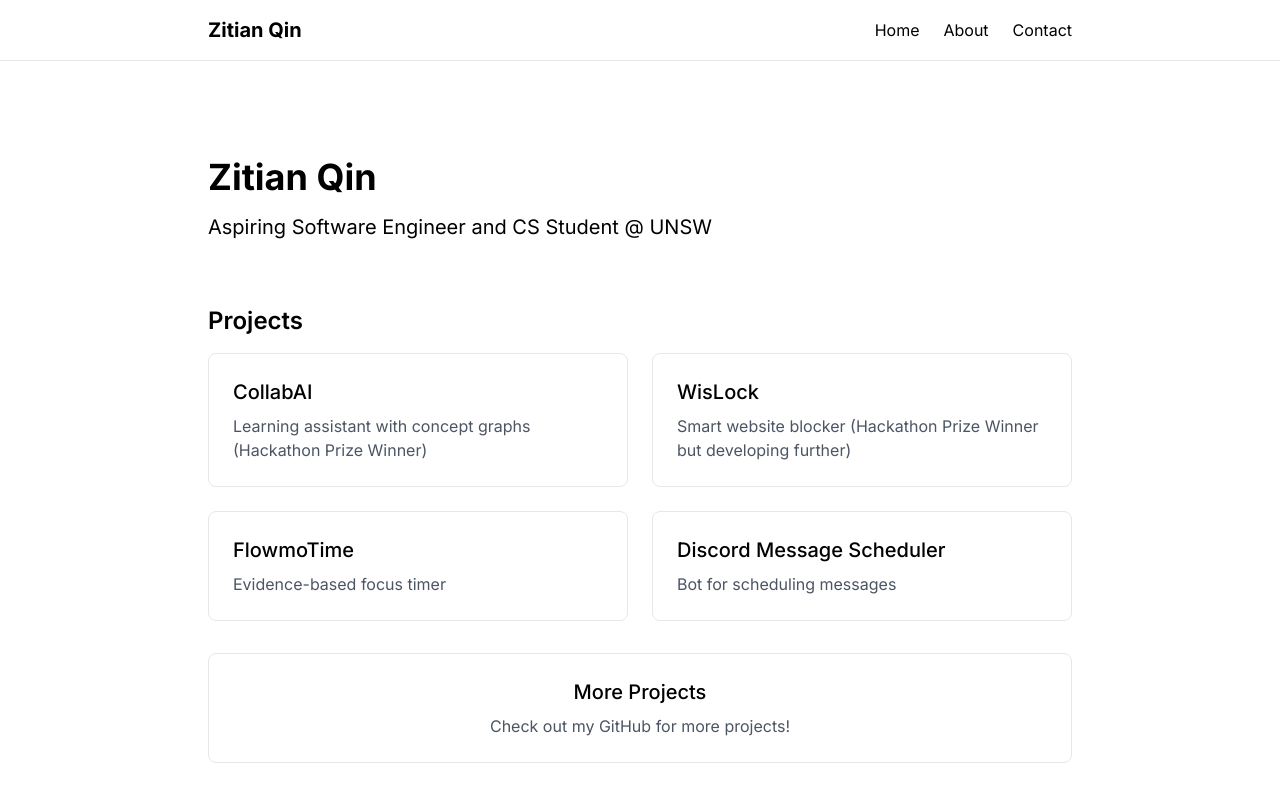
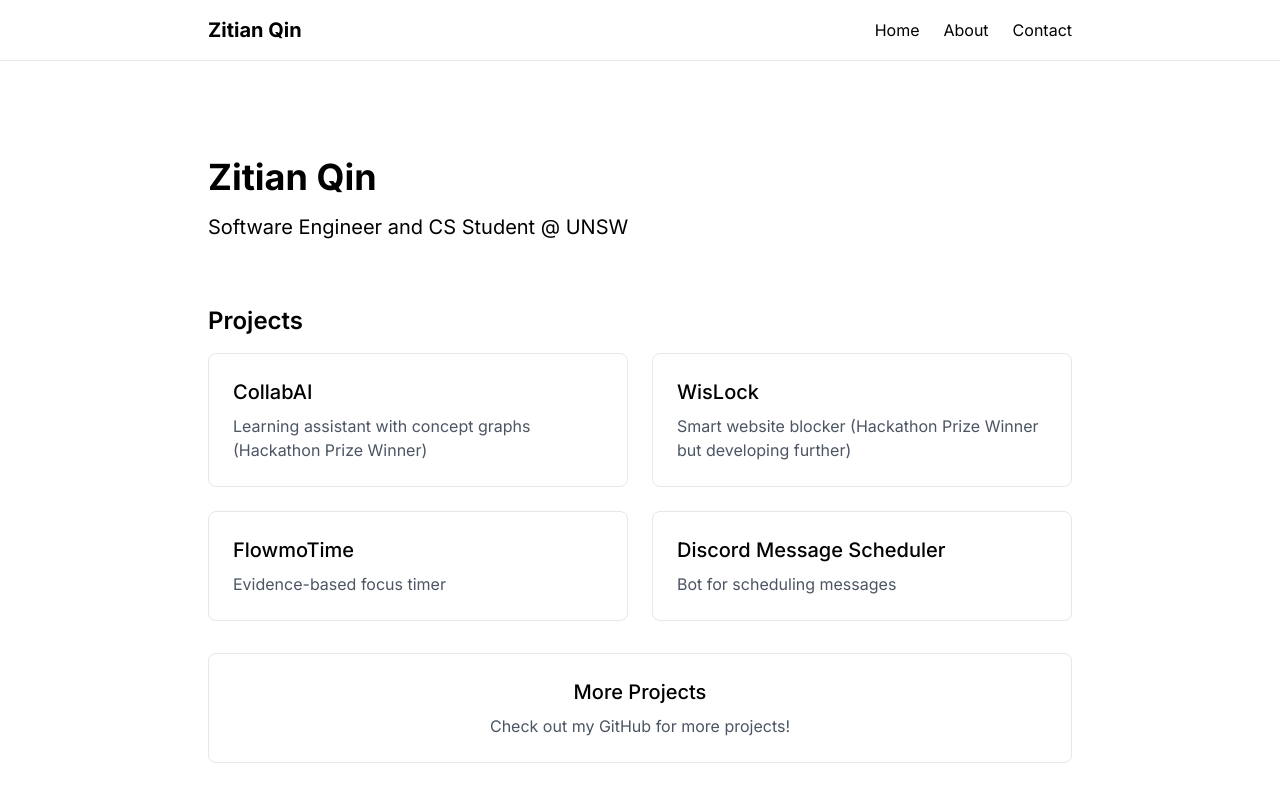
Before and after one commit to zitianqin/zitianqin.github.io, a Next.js app: page / in a window 1280 px wide. Shown: the top 802 px of the page. Built offline with nearby package versions, Linux system fonts and the light colour scheme.

Commit message:
Update page.tsx

```diff
--- a/src/app/page.tsx
+++ b/src/app/page.tsx
@@ -4,7 +4,7 @@ export default function Home() {
       <section className="mb-16">
         <h1 className="text-4xl font-bold mb-4">Zitian Qin</h1>
         <p className="text-xl">
-          Aspiring Software Engineer and CS Student @ UNSW
+          Software Engineer and CS Student @ UNSW
         </p>
       </section>
 
```
